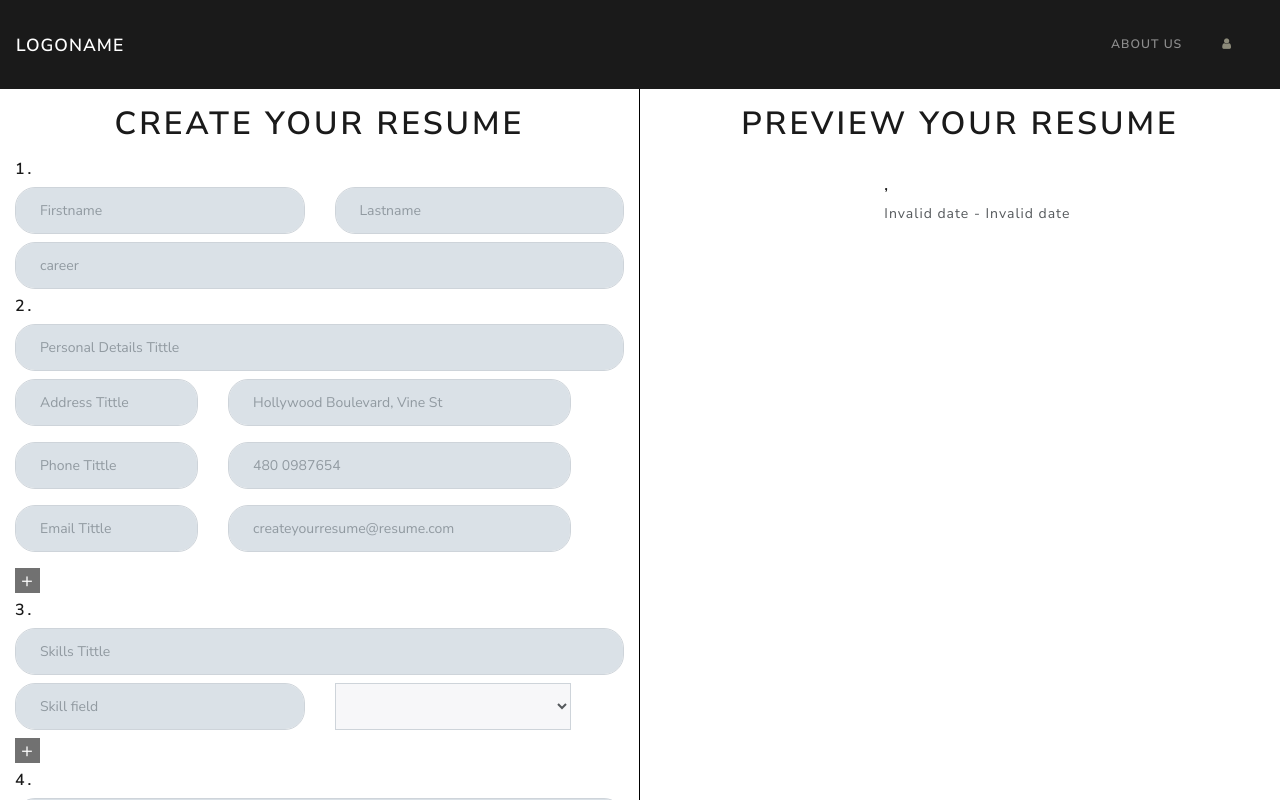
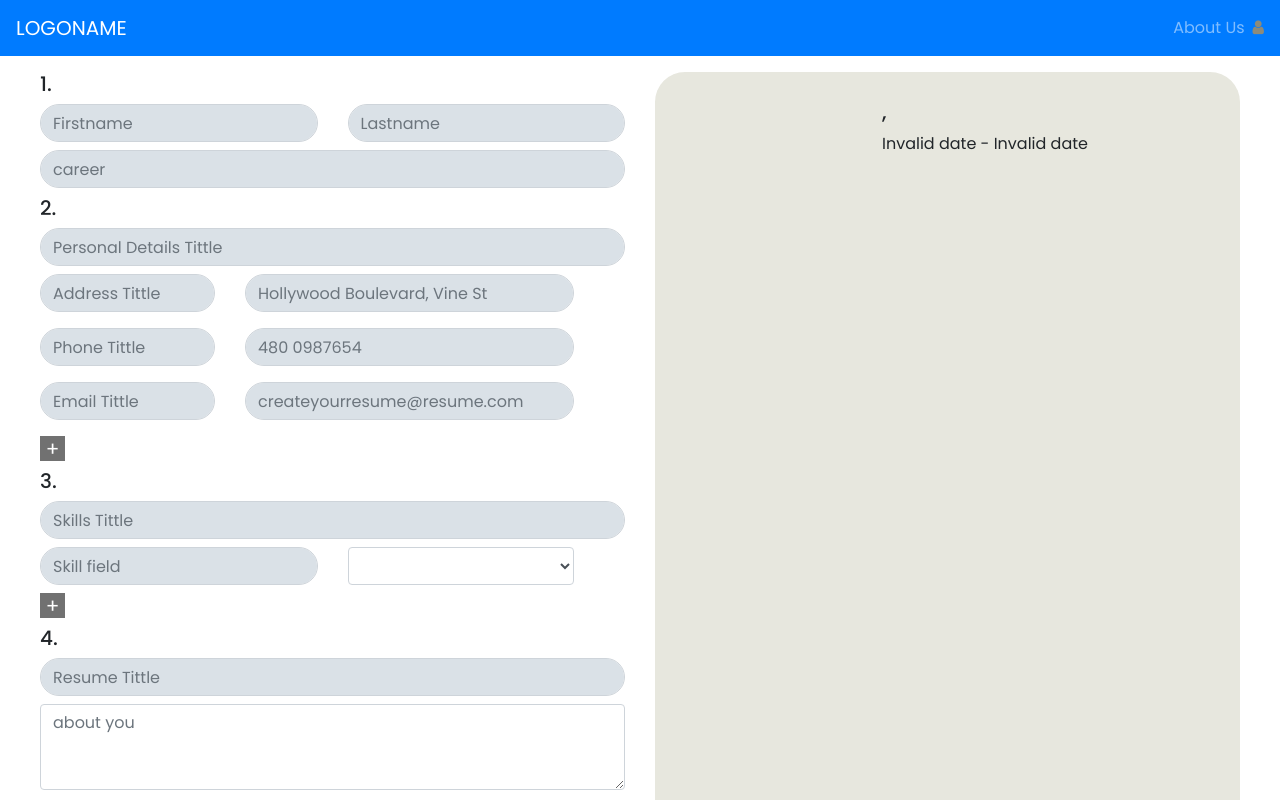
Before and after one commit to josephinfante/ResumeGenerator-, a Vue app: page /Resume in a window 1280 px wide. Shown: the top 800 px of the page. Built offline with nearby package versions, Linux system fonts and the light colour scheme.

Commit message:
creating template folder for template styles

```diff
--- a/public/index.html
+++ b/public/index.html
@@ -4,7 +4,7 @@
     <meta charset="utf-8">
     <meta http-equiv="X-UA-Compatible" content="IE=edge">
     <meta name="viewport" content="width=device-width,initial-scale=1.0">
-    <link rel="stylesheet" href="https://stackpath.bootstrapcdn.com/bootswatch/4.5.2/lux/bootstrap.min.css" integrity="sha384-9+PGKSqjRdkeAU7Eu4nkJU8RFaH8ace8HGXnkiKMP9I9Te0GJ4/km3L1Z8tXigpG" crossorigin="anonymous">
+    <link rel="stylesheet" href="https://cdn.jsdelivr.net/npm/bootstrap@4.5.3/dist/css/bootstrap.min.css" integrity="sha384-TX8t27EcRE3e/ihU7zmQxVncDAy5uIKz4rEkgIXeMed4M0jlfIDPvg6uqKI2xXr2" crossorigin="anonymous">
     <link rel="stylesheet" href="https://stackpath.bootstrapcdn.com/font-awesome/4.7.0/css/font-awesome.min.css" integrity="sha384-wvfXpqpZZVQGK6TAh5PVlGOfQNHSoD2xbE+QkPxCAFlNEevoEH3Sl0sibVcOQVnN" crossorigin="anonymous">
     <link rel="icon" href="<%= BASE_URL %>favicon.ico">
     <title>CV generator</title>
--- a/src/styles/main.scss
+++ b/src/styles/main.scss
@@ -1,6 +1,13 @@
+@import url('https://fonts.googleapis.com/css2?family=Poppins:wght@100;200;300;400;500;600;700;800;900&display=swap');
+* {
+  font-family: 'Poppins';
+}
 body {
   margin: 0;
   padding: 0;
+}
+p {
+  margin-bottom: 0px;
 }
 input {
   border-radius: 20px!important;
--- /dev/null
+++ b/src/styles/templates/template1.scss
@@ -0,0 +1,49 @@
+.template1 {
+    background: #e7e7de;
+    border-radius: 30px;
+    margin: 0px 15px;
+    width: 100%;
+    padding: 0px 15px;
+    h1,h2,h3,h4,h5 {
+        text-transform: uppercase;
+    }
+    .header-preview {
+        margin: 10px 15px 0px 15px;
+        border-bottom: 1px solid #ced4da;
+        h2 {
+            font-weight: 600;
+        }
+    }
+    .bodycontainer {
+        margin-top: 20px;
+        display: flex;
+        justify-content: space-between;
+        .leftcontainer {
+            width: 40%;
+            margin: 0px 10px;
+            .info-preview {
+
+            }
+            .skills-preview{
+                .skills-details {
+                    margin: 20px 0px;
+                    .bar {
+                        background: #008891;
+                        height: 5px;
+                        border-radius: 30px;
+                    }
+                }
+            }
+        }
+        .rightcontainer {
+            width: 60%;
+            margin: 0px 10px;
+        }
+    }
+    .underline {
+        width: 65px;
+        height: 4px;
+        border-radius: 20px;
+        background: black;
+    }
+}
--- a/src/views/Resume.vue
+++ b/src/views/Resume.vue
@@ -1,8 +1,7 @@
 <template>
-  <div id="resume">
+  <div id="resume" class="my-3">
       <div class="d-flex">
-        <div class="col-sm-6" id="details">
-            <h1 class="text-center my-3">create your resume</h1>
+        <div class="col-sm-6 left">
             <div class="header">
                 <h5>1.</h5>
                 <div class="row mb-2">
@@ -87,29 +86,28 @@
             </div>
         </div>
 
-        <div class="col-sm-6" id="preview">
-            <h1 class="text-center my-3">preview your resume</h1>
-            <div  v-bind:class="{ 'header-preview': header.firstname}" class="ml-3">
+        <div class="template1">
+            <div  v-bind:class="{ 'header-preview': header.firstname}">
                 <h2>{{header.firstname}}</h2>
                 <h2>{{header.lastname}}</h2>
                 <p class="uppercase">{{header.career}}</p>
             </div>
-            <div class="bobycontainer row">
-                <div v-bind:class="{ 'leftcontainer': info.tittle}" class="col-4">
-                    <div class="info-preview mb-3">
-                        <h4 class="col-2">{{info.tittle}}</h4>
-                        <div v-bind:class="{ 'underline': info.tittle}" class="ml-3"> </div><br>
-                        <div class="personal-details ml-3">
+            <div class="bodycontainer">
+                <div v-bind:class="{ 'leftcontainer': info.tittle}">
+                    <div class="info-preview">
+                        <h5>{{info.tittle}}</h5>
+                        <div v-bind:class="{ 'underline': info.tittle}"> </div><br>
+                        <div class="personal-details">
                             <div v-for="(item, index) in info" :key="`item-${index}`">
-                                <h5 class="uppercase info-tittle">{{item.title}}</h5>
+                                <p class="uppercase info-tittle"><strong>{{item.title}}</strong></p>
                                 <p>{{item.value}}</p>
                             </div>
                         </div>
                     </div>
-                    <div class="skills-preview my-3">
-                        <h4 class="col-2">{{skills.title}}</h4>
-                        <div v-bind:class="{ 'underline': skills.title}" class="ml-3"> </div><br>
-                        <div class="skills-details ml-3">
+                    <div class="skills-preview">
+                        <h5>{{skills.title}}</h5>
+                        <div v-bind:class="{ 'underline': skills.title}"> </div><br>
+                        <div class="skills-details">
                             <div v-for="(item, index) in skills.mySkills" :key="`item-${index}`">
                                 <p>{{item.name}}</p>
                                 <div class="bar" v-bind:style="{width: item.value + '%'}"></div>
@@ -117,20 +115,20 @@
                         </div>
                     </div>
                 </div>
-                <div class="rightcontainer col-8">
-                    <div v-bind:class="{ 'resume-preview': resumen.tittle}" class="mb-3">
-                        <h4 class="col-2">{{resumen.tittle}}</h4>
-                        <div v-bind:class="{ 'underline': resumen.tittle}" class="ml-3"></div>
-                        <div class="resume-about ml-3 my-2 text-justify">{{resumen.about}}</div>
+                <div class="rightcontainer">
+                    <div v-bind:class="{ 'resume-preview': resumen.tittle}">
+                        <h5>{{resumen.tittle}}</h5>
+                        <div v-bind:class="{ 'underline': resumen.tittle}"></div>
+                        <div class="resume-about text-justify">{{resumen.about}}</div>
                     </div>
                     <div v-bind:class="{ 'jobs-preview': jobs.tittle}">
-                        <h4 class="col-2">{{jobs.tittle}}</h4>
-                        <div v-bind:class="{ 'underline': jobs.tittle}" class="ml-3"></div>
-                        <div class="jobs-details ml-3 my-2">
+                        <h5>{{jobs.tittle}}</h5>
+                        <div v-bind:class="{ 'underline': jobs.tittle}"></div>
+                        <div class="jobs-details">
                             <div v-for="(item, index) in jobs.myJobs" :key="`item-${index}`">
                                 <h5>{{item.position+', '+item.name}}</h5>
-                                <p class="my-1">{{dateFormat(item.startDate)+' - '+dateFormat(item.endDate)}}</p>
-                                <p class="my-1 text-justify">{{item.description}}</p>
+                                <p>{{dateFormat(item.startDate)+' - '+dateFormat(item.endDate)}}</p>
+                                <p class="text-justify">{{item.description}}</p>
                             </div>
                         </div>
                     </div>
@@ -250,13 +248,10 @@ data() {
 }
 </script>
 
-<style>
-#details {
-    border-right: 1px solid black;
-}
-.bar {
-    background: #717171;
-    height: 5px;
+<style lang="scss">
+@import '../styles/templates/template1.scss';
+#resume {
+    margin: 0px 25px;
 }
 .iconBox {
     background: #717171;
@@ -269,34 +264,4 @@ data() {
     font-size: 20px;
     color: #FFFFFF;
 }
-.header-preview h2 {
-    font-weight: 900;
-}
-.header-preview {
-    border-bottom: 1px solid #ced4da;
-}
-.uppercase {
-    text-transform: uppercase;
-}
-.underline {
-    width: 65px;
-    height: 4px;
-    border-radius: 20px;
-    background: black;
-}
-.info-tittle {
-    font-weight: 900;
-}
-.leftcontainer {
-    margin-top: 10px;
-    border-right: 1px solid #ced4da;
-}
-.resume-preview {
-    margin-top: 10px;
-    border-bottom: 1px solid #ced4da;
-}
-.jobs-preview {
-    margin-top: 10px;
-    border-bottom: 1px solid #ced4da;
-}
 </style>
```
